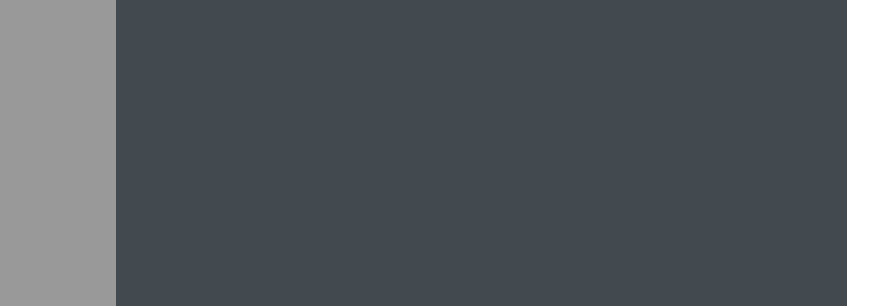
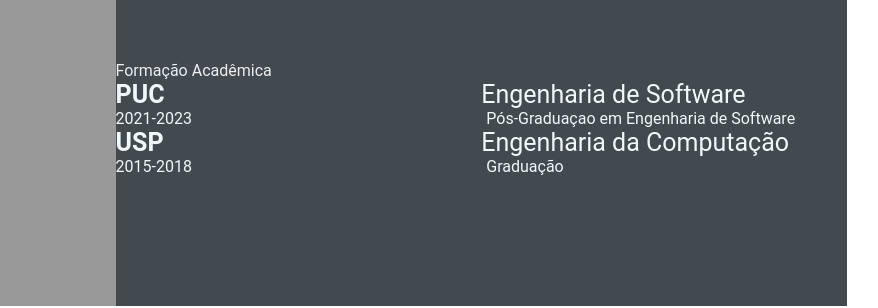
Before and after one commit to Lari-Lopes/devweekgit.github.io, a plain HTML site: page index.html in a window 1280 px wide. Shown: the part 526-834 px from the top of the page, 305-1183 px from the left. Drawn offline with Linux system fonts and the light colour scheme.

Commit message:
feature: school-academy (#4)

```diff
--- a/index.html
+++ b/index.html
@@ -35,7 +35,7 @@
             </div>
         </section>
         </section>
-      <section class="right-section">
+    <section class="right-section">
             <div class="right-section-contents">
                 <section class="about gap">
                     <div class="right-title">Sobre Mim</div>
@@ -72,6 +72,31 @@
                     </div>
                 </div>
             </section>
+            <section class="education gap">
+               <div class="right-title">Formação Acadêmica</div>
+               <div class="education-contents">
+               <div class="education-left">
+                  <p class="education-school-name">PUC</p>
+                  <p class="education-time-period">2021-2023</p>
+               </div>
+               <div class="education-right">
+                   <p class="education-subject">Engenharia de Software</p>
+                   <p class="education-desc">
+                       Pós-Graduaçao em Engenharia de Software
+                   </p>
+               </div>
+               <div class="education-left">
+                <p class="education-school-name">USP</p>
+                <p class="education-time-period">2015-2018</p>
+             </div>
+             <div class="education-right">
+                 <p class="education-subject">Engenharia da Computação</p>
+                 <p class="education-desc">
+                     Graduação
+                 </p>
+             </div>
+               </div>
+            </section>
         </section>
     </main>
 </body>
```
